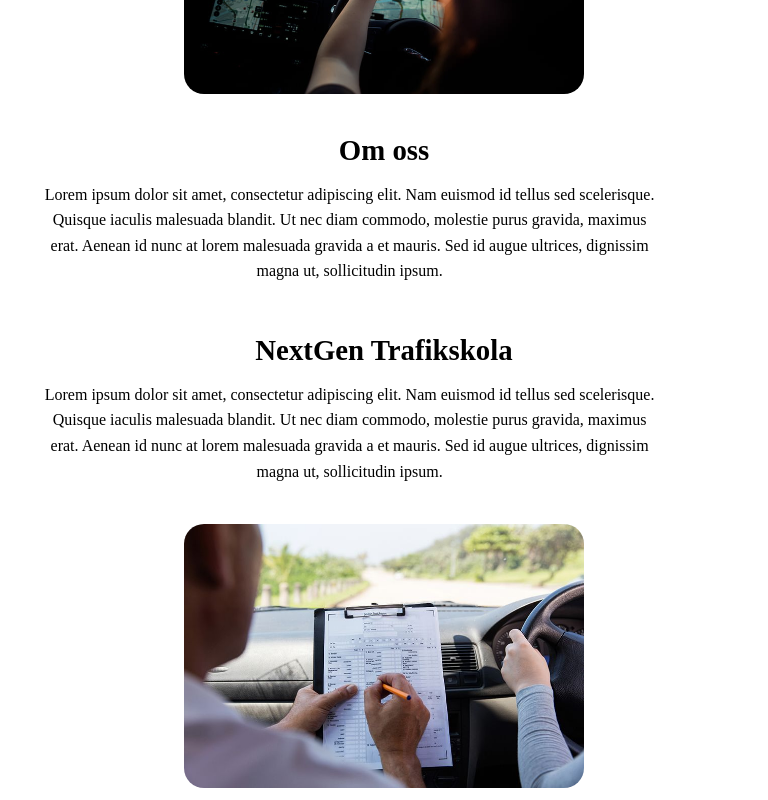
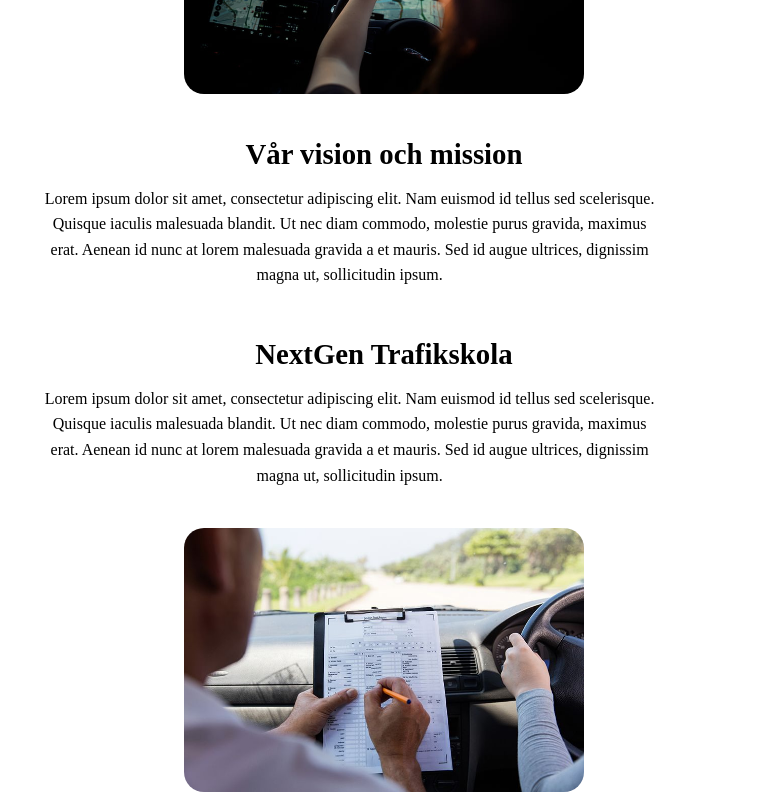
Before and after one commit to youal9/react-project, a React (Vite) app: page / in a window 768 px wide. Shown: the part 1080-1880 px from the top of the page. Built offline with nearby package versions, Linux system fonts and the light colour scheme.

Commit message:
lade till frame motion. och fixade till responsivitet

```diff
--- a/package.json
+++ b/package.json
@@ -12,6 +12,7 @@
   "dependencies": {
     "@react-spring/web": "^9.7.5",
     "animate.css": "^4.1.1",
+    "motion": "^12.4.10",
     "react": "^18.3.1",
     "react-dom": "^18.3.1",
     "react-icon": "^1.0.0",
--- a/src/Components/Oss/Oss.css
+++ b/src/Components/Oss/Oss.css
@@ -13,7 +13,6 @@
 }
 .oss-content{
     display: grid;
-
     grid-template-columns: 1fr 1fr;
     max-width: 1200px;
     width: 100%;
@@ -23,7 +22,7 @@
     justify-content: center;
 }
 .content img {
-    width: 100%;
+    width: 70%;
     max-width: 500px;
     border-radius: 20px;
     object-fit: cover;
@@ -52,6 +51,23 @@
 
     }
 
+}
+@media screen and (min-width: 768px) and (max-width: 1024px){
+    .oss {
+
+        width: 100%;
+        height: auto;
+
+
+    }
+    .oss-content{
+        display: grid;
+        grid-template-columns: 1fr 1fr;
+        max-width: 100%;
+        min-height: 50vh;
+        width: 100%;
+
+    }
 }
 @media screen and (max-width: 940px) {
     .oss {
--- a/src/Components/Oss/Oss.jsx
+++ b/src/Components/Oss/Oss.jsx
@@ -2,25 +2,58 @@ import React from 'react';
 import './Oss.css';
 import pov from '../../assets/pov1.jpg';
 import car from '../../assets/car.jpg';
+import { motion } from 'framer-motion';
 
 function Oss() {
+
   return (
     <div className='oss'>
-        <h1>Om oss</h1>
+        <motion.div
+           initial={{ x: -100, opacity: 0 }}  // Startposition: 100px till vänster och osynlig
+           whileInView={{ x: 0, opacity: 1 }} // När synlig: flytta till sin riktiga position och synlig
+          transition={{ duration: 1.2, ease: 'easeOut' }}
+           viewport={{ once: true }} // Kör animationen bara en gång
+        >
+              <h1>Om oss</h1>
+        </motion.div>
+
+
+
         <div className="oss-content">
             <div className="content">
+              <motion.div
+                  initial={{ x: -80, opacity: 0 }}  // Startposition: 100px till vänster och osynlig
+                  whileInView={{ x: 0, opacity: 1 }} // När synlig: flytta till sin riktiga position och synlig
+                  transition={{ duration: 1.5, ease: 'easeOut' }}
+                  viewport={{ once: true }} // Kör animationen bara en gång
+                >
+
                 <img src={pov} alt="Nordic Driving Academy" />
+                </motion.div>
             </div>
             <div className="oss-container">
-                <h3>Om oss</h3>
+              <motion.div
+                initial={{ x: 80, opacity: 0 }}  // Startposition: 100px till vänster och osynlig
+                 whileInView={{ x: 0, opacity: 1 }} // När synlig: flytta till sin riktiga position och synlig
+                 transition={{ duration: 2.5, ease: 'easeOut' }}
+                 viewport={{ once: true }} // Kör animationen bara en gång
+                >
+                <h3>Vår vision och mission</h3>
                 <p>
                     Lorem ipsum dolor sit amet, consectetur adipiscing elit. Nam euismod id tellus sed scelerisque.
                     Quisque iaculis malesuada blandit. Ut nec diam commodo, molestie purus gravida, maximus erat.
                     Aenean id nunc at lorem malesuada gravida a et mauris. Sed id augue ultrices, dignissim magna ut,
                     sollicitudin ipsum.
                 </p>
+                </motion.div>
             </div>
             <div className="oss-container">
+            <motion.div
+                initial={{ x: -80, opacity: 0 }}  // Startposition: 100px till vänster och osynlig
+                 whileInView={{ x: 0, opacity: 1 }} // När synlig: flytta till sin riktiga position och synlig
+                 transition={{ duration: 2.5, ease: 'easeOut' }}
+                 viewport={{ once: true }} // Kör animationen bara en gång
+                >
                 <h3>NextGen Trafikskola</h3>
                 <p>
                     Lorem ipsum dolor sit amet, consectetur adipiscing elit. Nam euismod id tellus sed scelerisque.
@@ -28,9 +61,17 @@ function Oss() {
                     Aenean id nunc at lorem malesuada gravida a et mauris. Sed id augue ultrices, dignissim magna ut,
                     sollicitudin ipsum.
                 </p>
+                </motion.div>
             </div>
             <div className="content">
+            <motion.div
+                initial={{ x: 80, opacity: 0 }}  // Startposition: 100px till vänster och osynlig
+                 whileInView={{ x: 0, opacity: 1 }} // När synlig: flytta till sin riktiga position och synlig
+                 transition={{ duration: 2.5, ease: 'easeOut' }}
+                 viewport={{ once: true }} // Kör animationen bara en gång
+                >
                 <img src={car} alt="Nordic Driving Academy" />
+                </motion.div>
             </div>
 
         </div>
```
Also changed, not shown: 1 other file (tests, documents, lock files or other folders).
